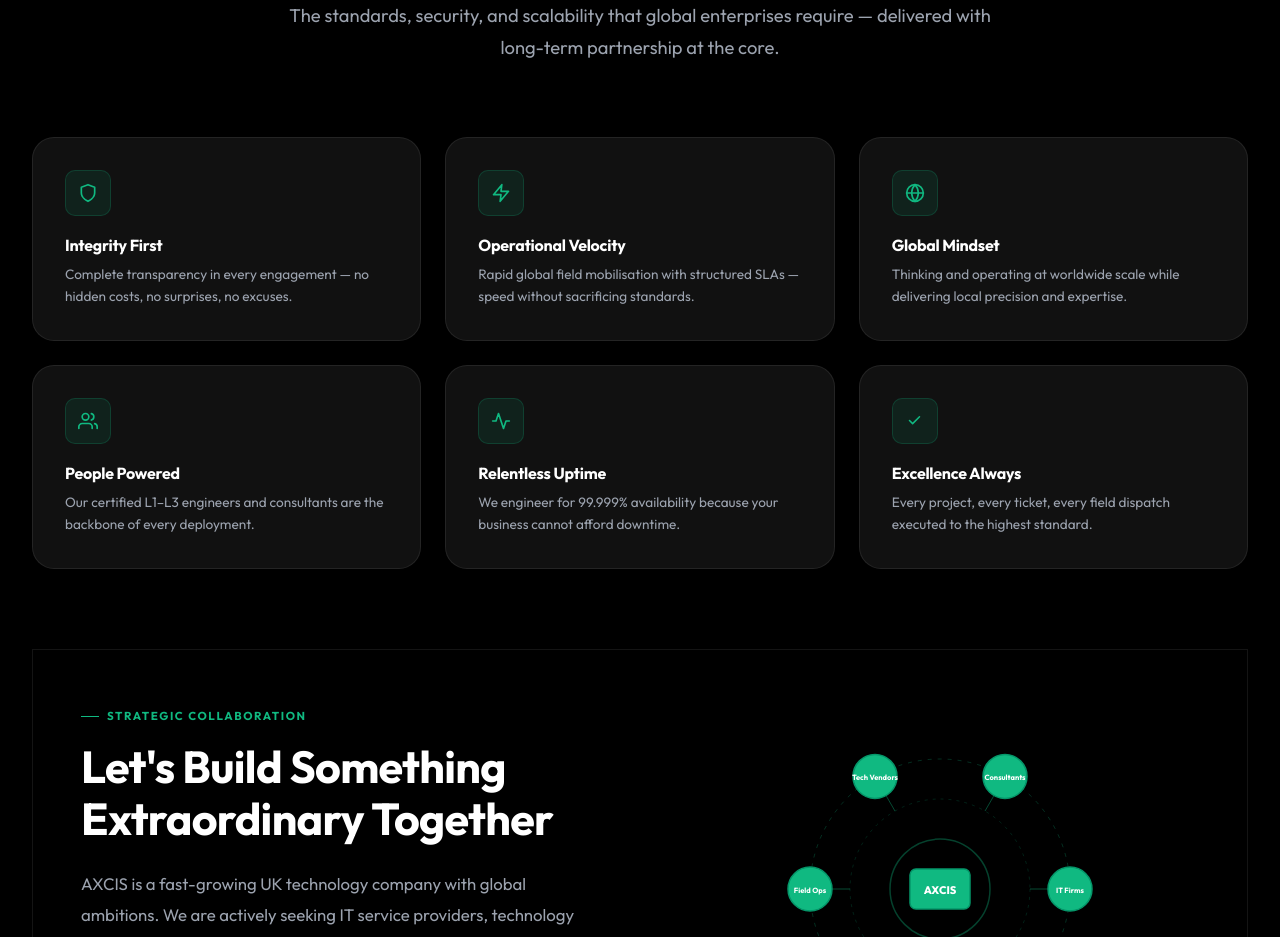
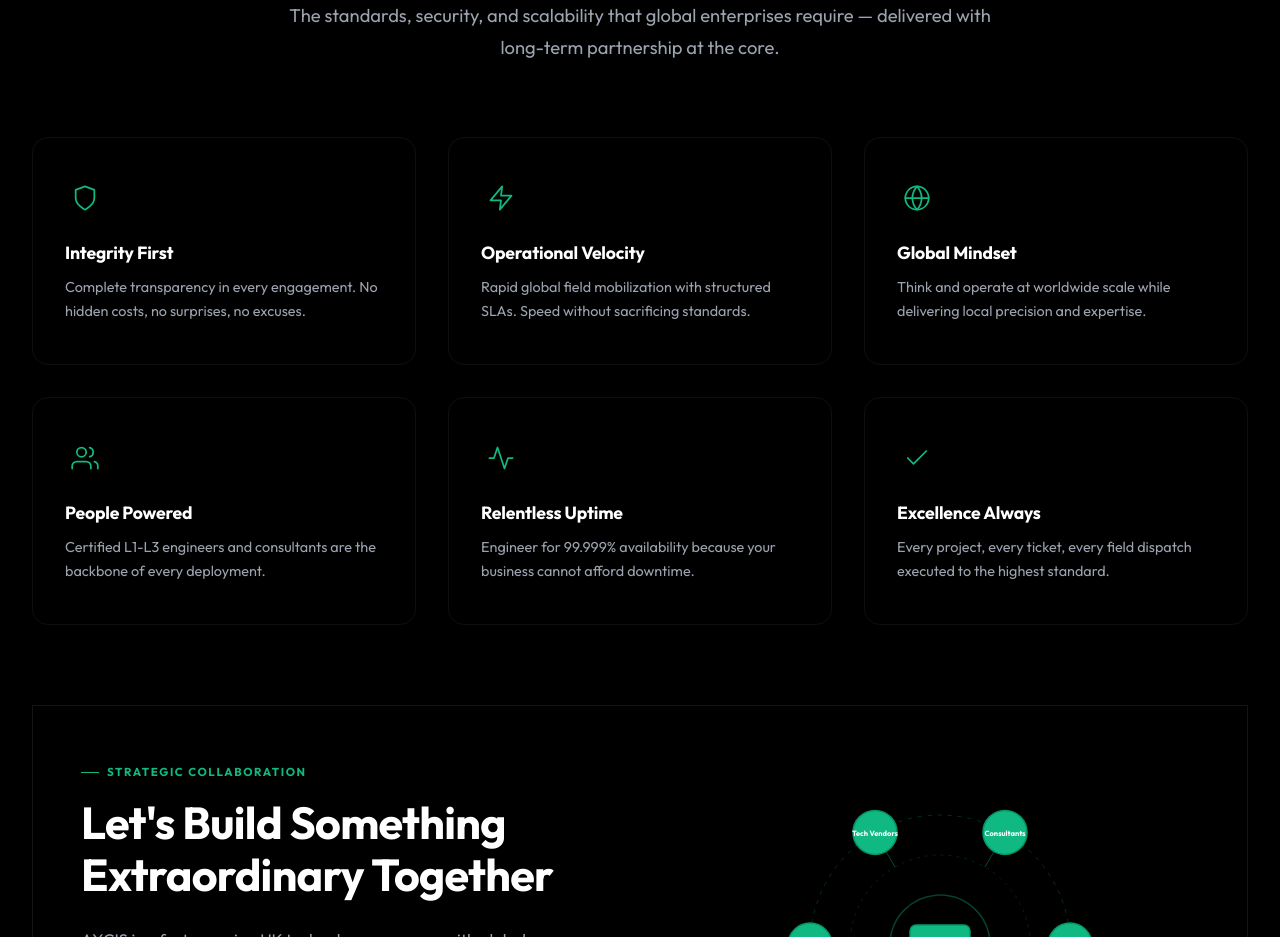
Before and after one commit to SAFI-ULLAHSAFEER/AXCIS, a React (Vite) app in the folder frontend/: page / in a window 1280 px wide. Shown: the part 4080-5017 px from the top of the page. Built offline with nearby package versions, Linux system fonts and the light colour scheme; a web font is replaced by a local one.

Commit message:
feat: Professional redesign of values section with modern clean look

```diff
--- a/frontend/src/App.jsx
+++ b/frontend/src/App.jsx
@@ -198,11 +198,11 @@
 const INDUSTRIES = ['Financial Services','Healthcare & Life Sciences','Telecommunications','Manufacturing','Retail & E-Commerce','Energy & Utilities','Public Sector','Technology & SaaS'];
 
 const VALUES = [
-  { icon:<ShieldIco/>,   title:'Integrity First',       desc:'Complete transparency in every engagement — no hidden costs, no surprises, no excuses.' },
-  { icon:<ZapIco/>,      title:'Operational Velocity',  desc:'Rapid global field mobilisation with structured SLAs — speed without sacrificing standards.' },
-  { icon:<GlobeIco/>,    title:'Global Mindset',        desc:'Thinking and operating at worldwide scale while delivering local precision and expertise.' },
-  { icon:<UsersIco/>,    title:'People Powered',        desc:'Our certified L1–L3 engineers and consultants are the backbone of every deployment.' },
-  { icon:<ActivityIco/>, title:'Relentless Uptime',     desc:'We engineer for 99.999% availability because your business cannot afford downtime.' },
+  { icon:<ShieldIco/>,   title:'Integrity First',       desc:'Complete transparency in every engagement. No hidden costs, no surprises, no excuses.' },
+  { icon:<ZapIco/>,      title:'Operational Velocity',  desc:'Rapid global field mobilization with structured SLAs. Speed without sacrificing standards.' },
+  { icon:<GlobeIco/>,    title:'Global Mindset',        desc:'Think and operate at worldwide scale while delivering local precision and expertise.' },
+  { icon:<UsersIco/>,    title:'People Powered',        desc:'Certified L1-L3 engineers and consultants are the backbone of every deployment.' },
+  { icon:<ActivityIco/>, title:'Relentless Uptime',     desc:'Engineer for 99.999% availability because your business cannot afford downtime.' },
   { icon:<CheckIco/>,    title:'Excellence Always',     desc:'Every project, every ticket, every field dispatch executed to the highest standard.' },
 ];
 
--- a/frontend/src/index.css
+++ b/frontend/src/index.css
@@ -423,16 +423,89 @@
 .collab-ecosystem__pill:hover{border-color:rgba(16,185,129,0.3);color:var(--cyan)}
 
 /* ══════════════════════════════════════════════════════
-   WHY AXCIS / VALUES
+   WHY AXCIS / VALUES - Professional Clean Design
 ══════════════════════════════════════════════════════ */
-.values-grid{display:grid;grid-template-columns:repeat(3,1fr);gap:1.5rem}
-.value-card{background:#111111;border:1px solid var(--border);border-radius:var(--r-xl);padding:2rem;transition:border-color 0.3s,transform 0.25s}
-.value-card:hover{border-color:var(--border-b);transform:translateY(-3px)}
-.value-card__icon{width:46px;height:46px;border-radius:var(--r-md);background:rgba(16,185,129,0.1);border:1px solid rgba(16,185,129,0.2);display:flex;align-items:center;justify-content:center;color:var(--cyan);margin-bottom:1.25rem}
-.value-card__title{font-size:1rem;font-weight:700;margin-bottom:0.5rem;color:var(--text-w)}
-.value-card__desc{font-size:0.85rem;line-height:1.65}
+.values-grid{display:grid;grid-template-columns:repeat(3,1fr);gap:2rem}
+
+.value-card{
+  position:relative;
+  background:transparent;
+  border:1px solid rgba(255,255,255,0.06);
+  border-radius:var(--r-lg);
+  padding:2.5rem 2rem;
+  transition:all 0.3s cubic-bezier(0.4, 0, 0.2, 1);
+  overflow:hidden;
+}
+
+/* Subtle gradient background */
+.value-card::before {
+  content: '';
+  position: absolute;
+  top: 0;
+  left: 0;
+  right: 0;
+  bottom: 0;
+  background: linear-gradient(135deg, rgba(16,185,129,0.02) 0%, rgba(16,185,129,0.00) 100%);
+  opacity: 0;
+  transition: opacity 0.3s ease;
+  z-index: 0;
+}
+
+.value-card:hover::before {
+  opacity: 1;
+}
+
+.value-card:hover{
+  border-color:rgba(16,185,129,0.3);
+  transform:translateY(-4px);
+  box-shadow:0 8px 30px rgba(0,0,0,0.3);
+}
+
+/* Modern icon style - no background circle */
+.value-card__icon{
+  width:40px;
+  height:40px;
+  display:flex;
+  align-items:center;
+  justify-content:center;
+  color:#10b981;
+  margin-bottom:1.5rem;
+  position:relative;
+  z-index:1;
+}
+
+.value-card__icon svg {
+  width: 28px;
+  height: 28px;
+  stroke-width: 1.5;
+}
+
+.value-card__title{
+  font-size:1.1rem;
+  font-weight:700;
+  margin-bottom:0.75rem;
+  color:#ffffff;
+  position:relative;
+  z-index:1;
+  letter-spacing:-0.01em;
+}
+
+.value-card__desc{
+  font-size:0.9rem;
+  line-height:1.7;
+  color:#9ca3af;
+  position:relative;
+  z-index:1;
+}
+
+/* Hover glow effect */
+.value-card:hover .value-card__icon {
+  color:#34d399;
+  filter: drop-shadow(0 0 8px rgba(16,185,129,0.4));
+}
+
 @media(max-width:900px){.values-grid{grid-template-columns:repeat(2,1fr)}}
-@media(max-width:600px){.values-grid{grid-template-columns:1fr}}
+@media(max-width:600px){.values-grid{grid-template-columns:1fr;gap:1.5rem}}
 
 /* ══════════════════════════════════════════════════════
    CONTACT
```
